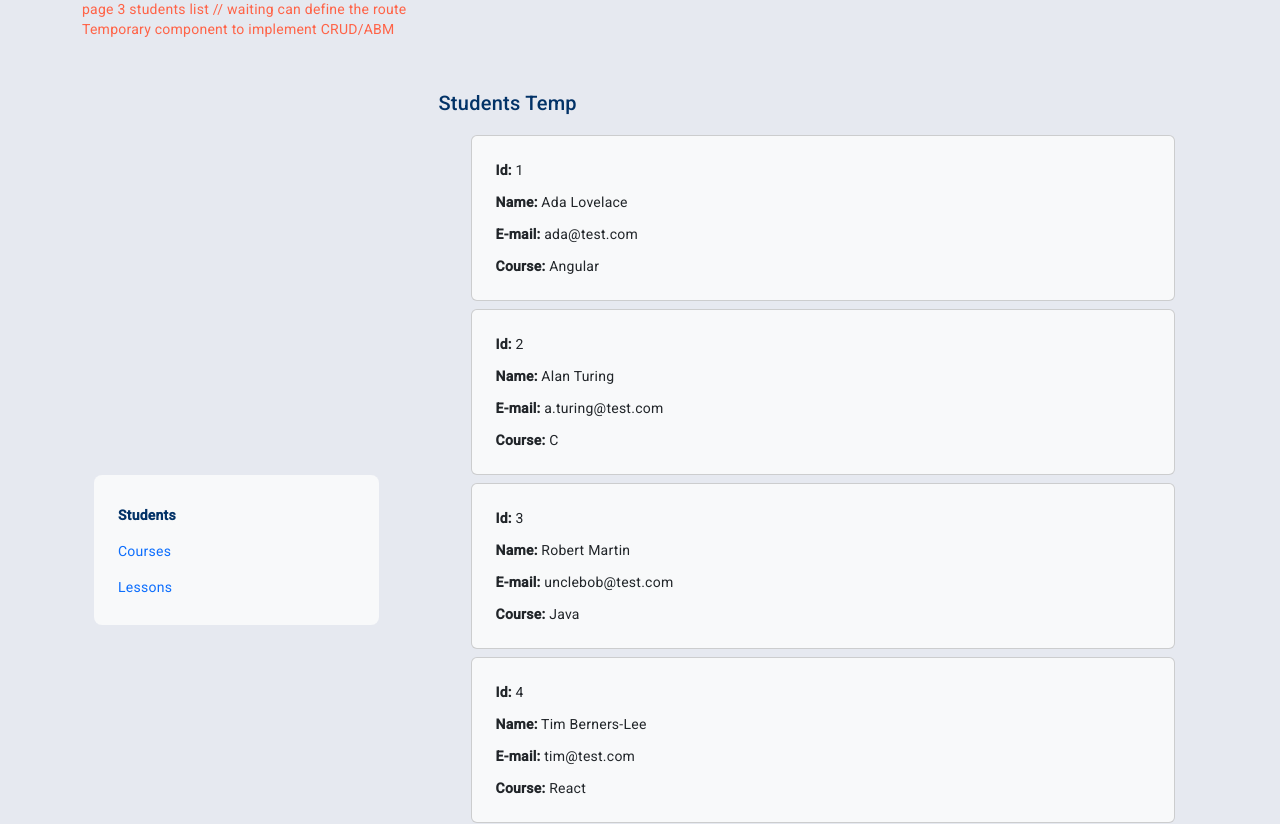
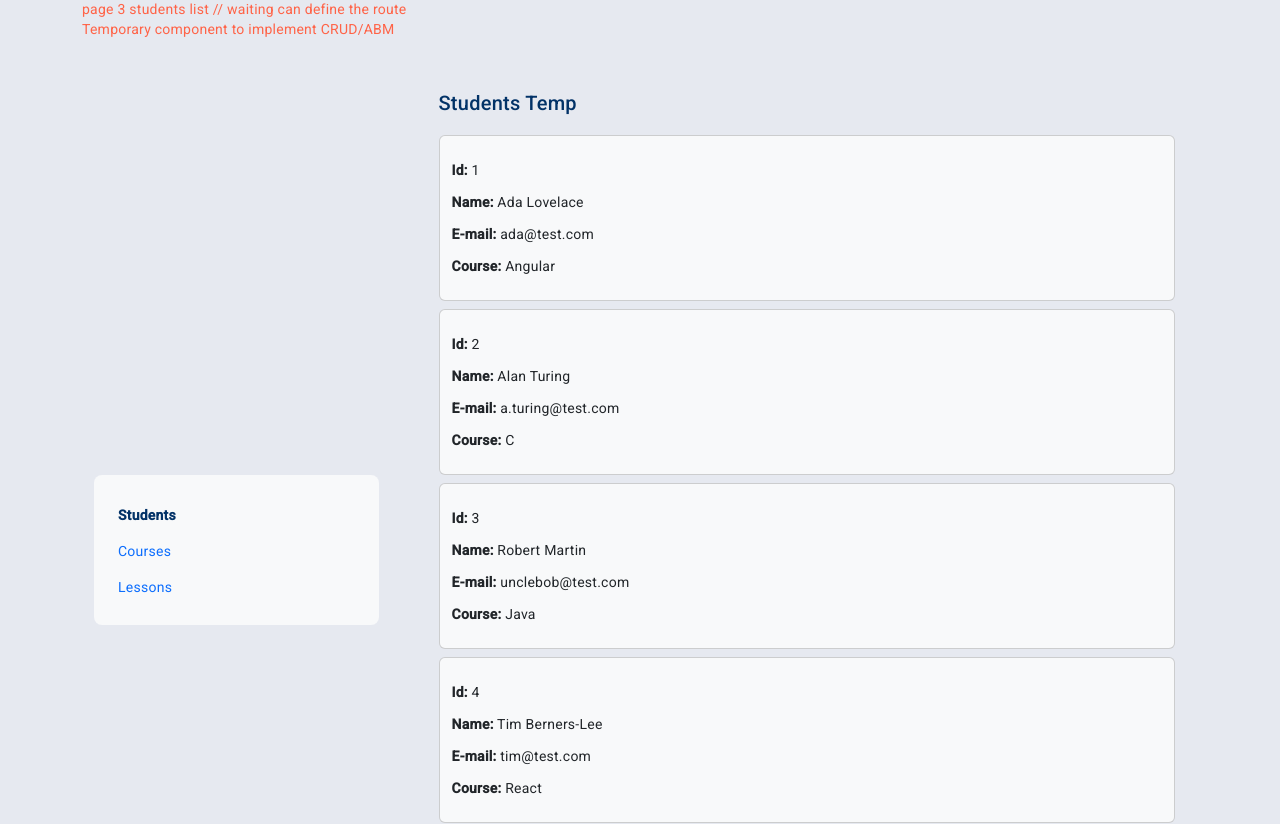
Before and after one commit to tat1roliv/1PFOliveira, an Angular app in the folder demo/: page / in a window 1280 px wide. Shown: the part 1040-1864 px from the top of the page. Built offline with nearby package versions, Linux system fonts and the light colour scheme.

Commit message:
edit css

```diff
--- a/demo/src/app/components/students-temp/students-temp.component.html
+++ b/demo/src/app/components/students-temp/students-temp.component.html
@@ -1,9 +1,9 @@
 <h2 appTitleSize >Students Temp</h2>
 
-<ul>
-  <li *ngFor="let student of studentsTemp" class="card card-edit mb-2 bg-light">
-    <div class="row d-flex justify-content-center align-items-center p-4">
-      <div class="col-12">
+<ul class="px-0">
+  <li *ngFor="let student of studentsTemp" class="card card-edit mb-2 bg-light ">
+    <div class="row d-flex justify-content-center align-items-center p-4 ">
+      <div class="col-12 px-0">
         <p class="card-text"><strong>Id:</strong> {{ student.id_ }} </p>
         <p class="card-text"><strong>Name:</strong> {{ student | studentName }} </p>
         <p class="card-text"><strong>E-mail:</strong> {{ student.email }} </p>
```
Also changed, not shown: demo/src/app/components/students-temp/students-temp.component.ts (+0 -41 lines).
